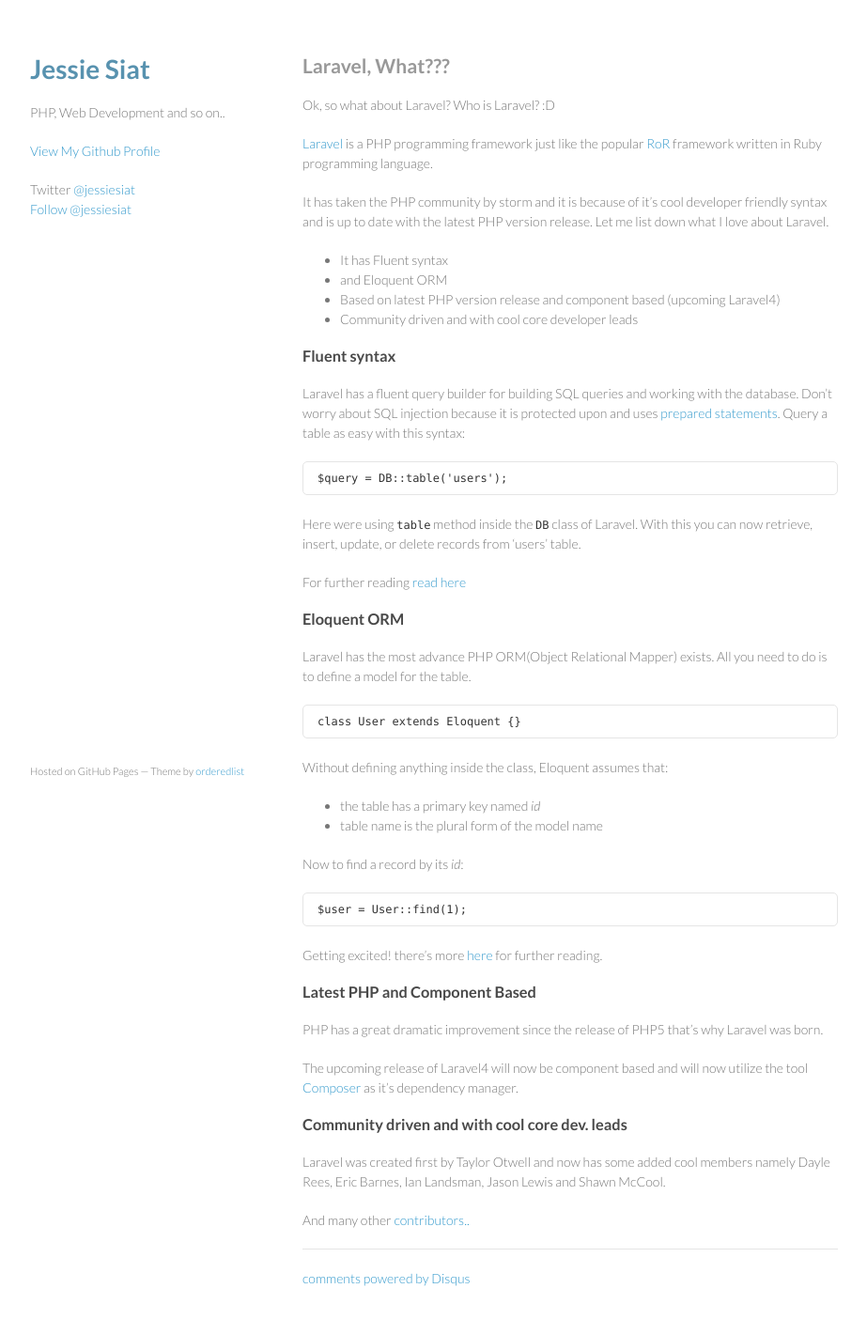
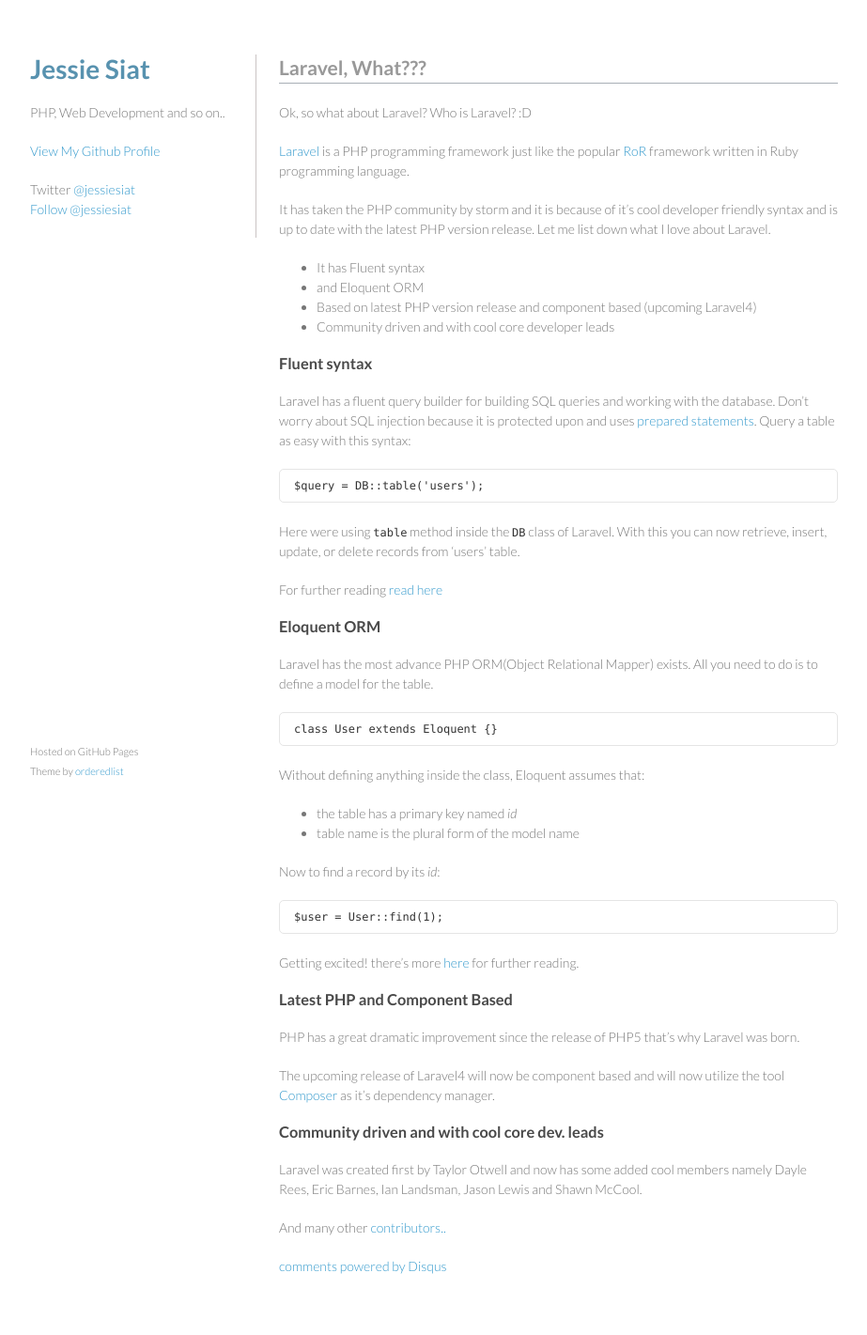
Before and after one commit to jessiesiat/jessiesiat.github.com, a Jekyll site: the page built from _posts/2012-12-26-laravel-what.md, in a window 1280 px wide. Shown: the whole page at 94% size, without its empty margins (178-1101 px from the left). Built offline with Jekyll 4.4.1, drawn with Linux system fonts in a browser that asks for light colours; comment, search, counter and statistics services are not loaded.

Commit message:
improve ui

```diff
--- a/_layouts/default.html
+++ b/_layouts/default.html
@@ -29,7 +29,7 @@
       {{ content }}
       </section>
       <footer>
-        <p><small>Hosted on GitHub Pages &mdash; Theme by <a href="https://github.com/orderedlist">orderedlist</a></small></p>
+        <p><small>Hosted on GitHub Pages <br /> Theme by <a href="https://github.com/orderedlist">orderedlist</a></small></p>
       </footer>
     </div>
 
--- a/_layouts/post.html
+++ b/_layouts/post.html
@@ -51,7 +51,7 @@
       </section>
 
       <footer>
-        <p><small>Hosted on GitHub Pages &mdash; Theme by <a href="https://github.com/orderedlist">orderedlist</a></small></p>
+        <p><small>Hosted on GitHub Pages <br /> Theme by <a href="https://github.com/orderedlist">orderedlist</a></small></p>
       </footer>
     </div>
 
--- a/_posts/2012-12-26-laravel-what.md
+++ b/_posts/2012-12-26-laravel-what.md
@@ -55,6 +55,3 @@ The upcoming release of Laravel4 will now be component based and will now utiliz
 Laravel was created first by Taylor Otwell and now has some added cool members namely Dayle Rees, Eric Barnes, Ian Landsman, Jason Lewis and Shawn McCool.
 
 And many other [contributors..](https://github.com/laravel/laravel/graphs/contributors)
-
-
-------------------------------------------------------
--- a/stylesheets/styles.css
+++ b/stylesheets/styles.css
@@ -26,6 +26,8 @@ h1 {
 
 h2 {
   color:#393939;
+  padding: 2px 0 5px 0;
+  border-bottom: 1px solid #A8AFB6;
 }
 
 h3, h4, h5, h6 {
@@ -106,9 +108,10 @@ img {
 }
 
 header {
-  width:270px;
+  width:240px;
   float:left;
   position:fixed;
+  border-right: 1px solid #CAC4C4;
 }
 
 header ul {
@@ -170,7 +173,7 @@ header ul a strong {
 }
 
 section {
-  width:570px;
+  width:595px;
   float:right;
   padding-bottom:50px;
 }
```
Also changed, not shown: 5 other files.
